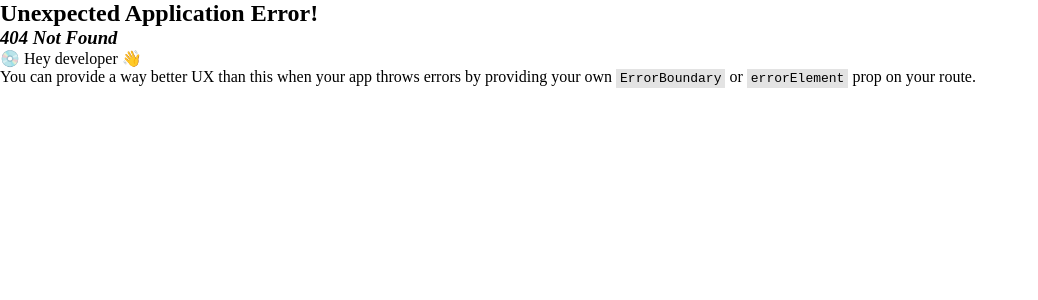
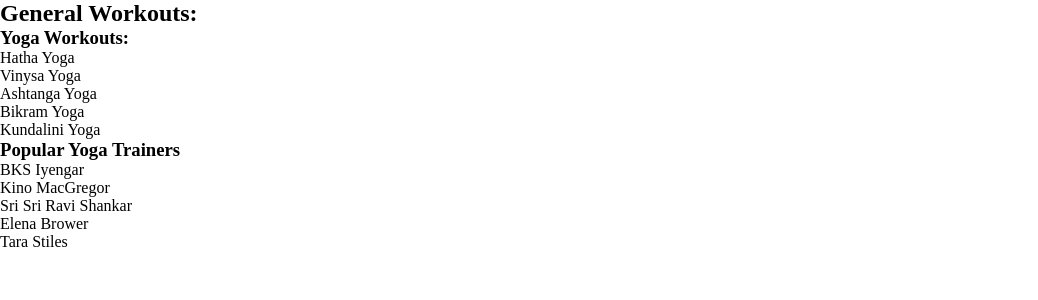
Before and after one commit to Pelani2/FitLab, a React (Create React App) app: page /yogapilatespage in a window 1280 px wide. Before the commit this address had no page. Shown: the top 300 px of the page, without its empty margins (0-1038 px from the left). Built offline with nearby package versions, Linux system fonts and the light colour scheme.

Commit message:
started yoga page

```diff
--- /dev/null
+++ b/src/pages/yogaAndPilates/YogaAndPilates.js
@@ -0,0 +1,52 @@
+import React from "react";
+
+export default function YogaAndPilates() {
+    const yogaTrainers = [
+        "BKS Iyengar",
+        "Kino MacGregor",
+        "Sri Sri Ravi Shankar",
+        "Elena Brower",
+        "Tara Stiles"
+    ]
+
+    return(
+        <div className="yoga__container" >
+            <h2 className="yoga__title" >
+                General Workouts:
+            </h2>
+            <div className="yoga__section" >
+                <h3 className="section__title">
+                    Yoga Workouts:
+                </h3>
+                <ul className="section__list">
+                    <li className="list__item">
+                        Hatha Yoga
+                    </li>
+                    <li className="list__item">
+                        Vinysa Yoga
+                    </li>
+                    <li className="list__item">
+                        Ashtanga Yoga
+                    </li>
+                    <li className="list__item">
+                        Bikram Yoga
+                    </li>
+                    <li className="list__item">
+                        Kundalini Yoga
+                    </li>
+                </ul>
+            </div>
+
+            <div className="yoga__section">
+                <h3 className="section__title">
+                    Popular Yoga Trainers
+                </h3>
+                <ul className="section__list">
+                    {yogaTrainers.map((trainer, index) => (
+                        <li key={index} className="list__item"> {trainer} </li>
+                    ))}
+                </ul>
+            </div>
+        </div>
+    );
+}
--- a/src/routes/AppRoutes.js
+++ b/src/routes/AppRoutes.js
@@ -16,6 +16,7 @@
 import GroupFitnessClasses from "../pages/groupFitnessClasses/GroupFitnessClasses";
 import StrengthAndConditioningPage from "../pages/strengthAndConditioning/StrengthAndConditioningPage";
 import CardiovascularTrainingPage from "../pages/cardiovascularTrainingPage/CardiovascularTrainingPage";
+import YogaAndPilates from "../pages/yogaAndPilates/YogaAndPilates";
 
 const AppRoutes = createBrowserRouter([
     {
@@ -81,6 +82,10 @@
     {
         path: "/cardiovasculartrainingpage",
         element: <CardiovascularTrainingPage />
+    },
+    {
+        path: "/yogapilatespage",
+        element: <YogaAndPilates />
     }
 ]);
 
```
